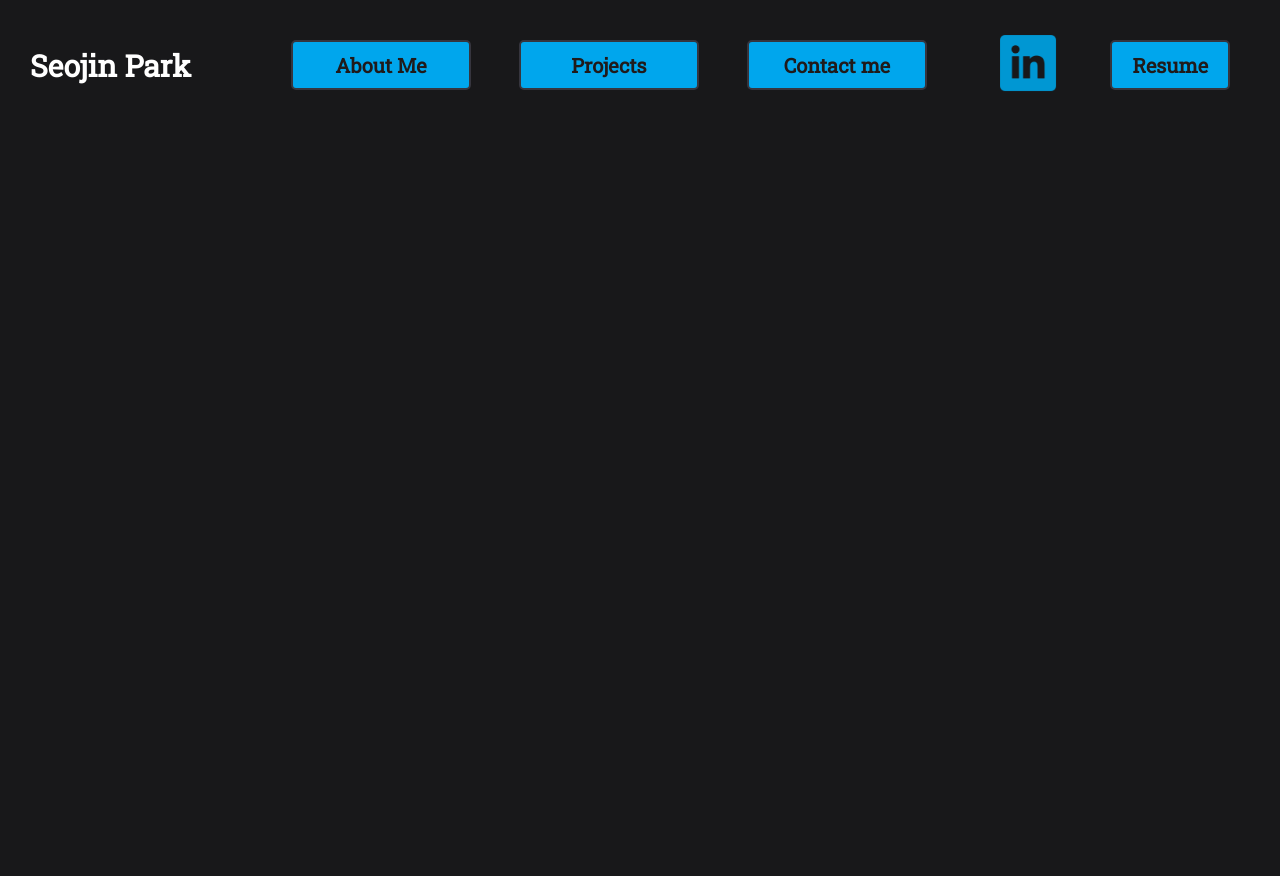
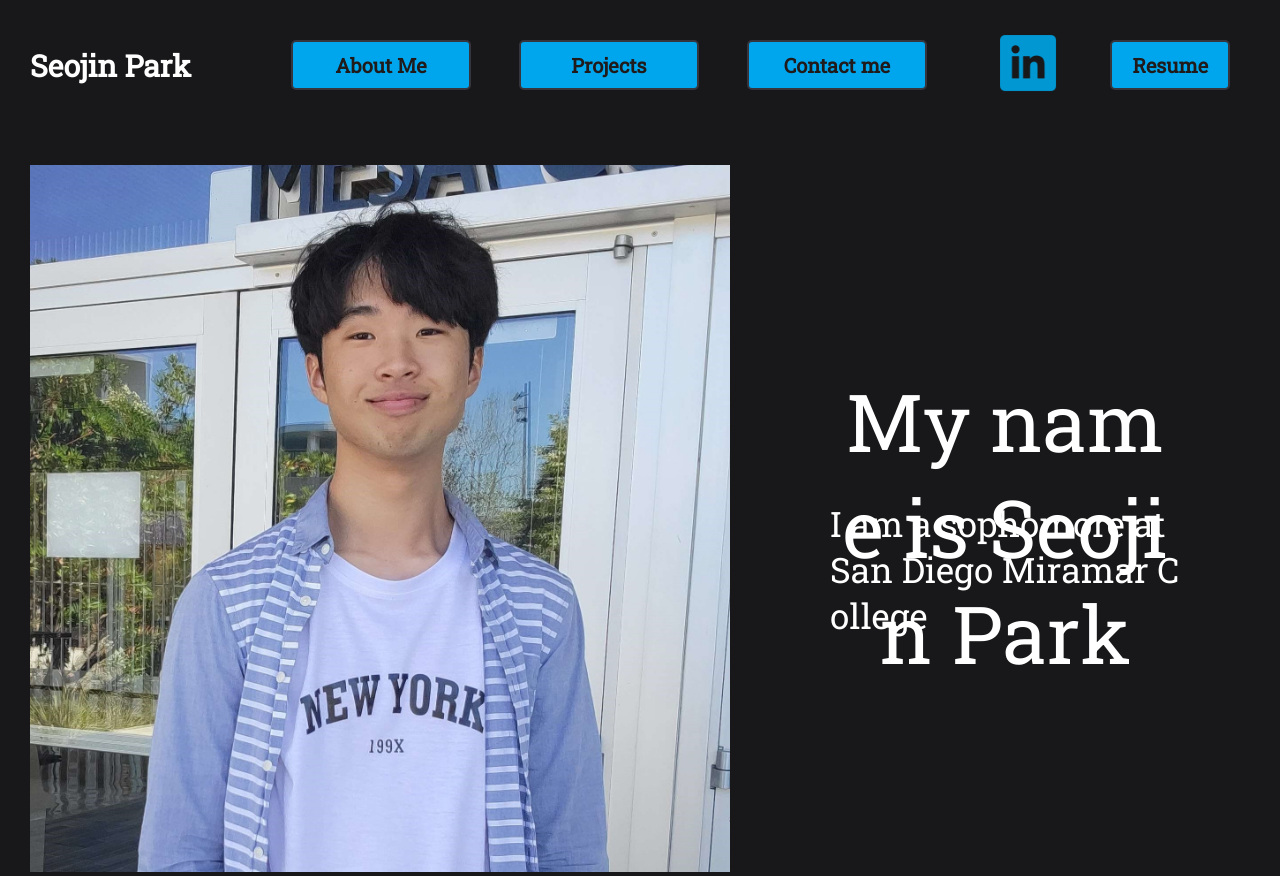
Before and after one commit to qwer030413/ReactGrind, a React (Create React App) app in the folder portfolio/: page / in a window 1280 px wide. Before the commit the page ends 800 px from the top, so only its background shows below. Built offline with nearby package versions, Linux system fonts and the light colour scheme; a web font is replaced by a local one.

Commit message:
please work

```diff
--- a/portfolio/src/App.js
+++ b/portfolio/src/App.js
@@ -39,7 +39,7 @@ function App() {
         <Tabs />
         {/* {component}    */}
         <Routes>
-          <Route path = "/ReactGrind" element = {<Home />} />
+          <Route path = "/" element = {<Home />} />
           <Route path = "/pages/aboutme.js" element = {<Aboutme />} />
           <Route path = "/pages/Projects.js" element = {<Projects />} />
           <Route path = "/pages/contactme.js" element = {<ContactMe />} />
--- a/portfolio/src/components/Tabs/Tab.js
+++ b/portfolio/src/components/Tabs/Tab.js
@@ -16,7 +16,7 @@ const Tabs = () => {
 
   return (
     <nav className = "nav">
-        <a className="name" href="/ReactGrind/">Seojin Park</a>
+        <a className="name" href="/">Seojin Park</a>
         <div className="center">
           <div className="tabcontainer">
 
```
